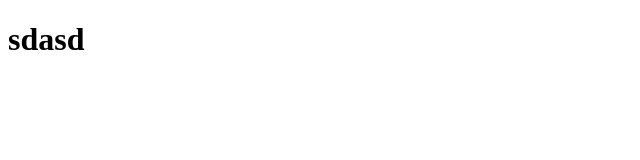
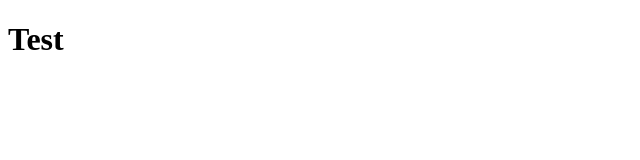
Before and after one commit to Najib-Hebrawi/cafeapp, a React (Create React App) app: page / in a window 1280 px wide. Shown: the top 160 px of the page, without its empty margins (0-640 px from the left). Built offline with nearby package versions, Linux system fonts and the light colour scheme.

Commit message:
working with class

```diff
--- a/src/component/KontaktOs.js
+++ b/src/component/KontaktOs.js
@@ -3,9 +3,27 @@ import React from "react";
 
 
 
-function KontaktOs(){
+class KontaktOs extends React.Component{
 
 
+    render(){
+        return(
+            <div>
+
+                <h1>Test</h1>
+            </div>
+        )
+    }
+}
+
+export default KontaktOs
+
+
+
+
+
+/*
+function KontaktOs(){
     return(
         <div>
             <h1>
@@ -15,6 +33,5 @@ function KontaktOs(){
 
     )
 }
-
-
 export default KontaktOs
+*/
```
